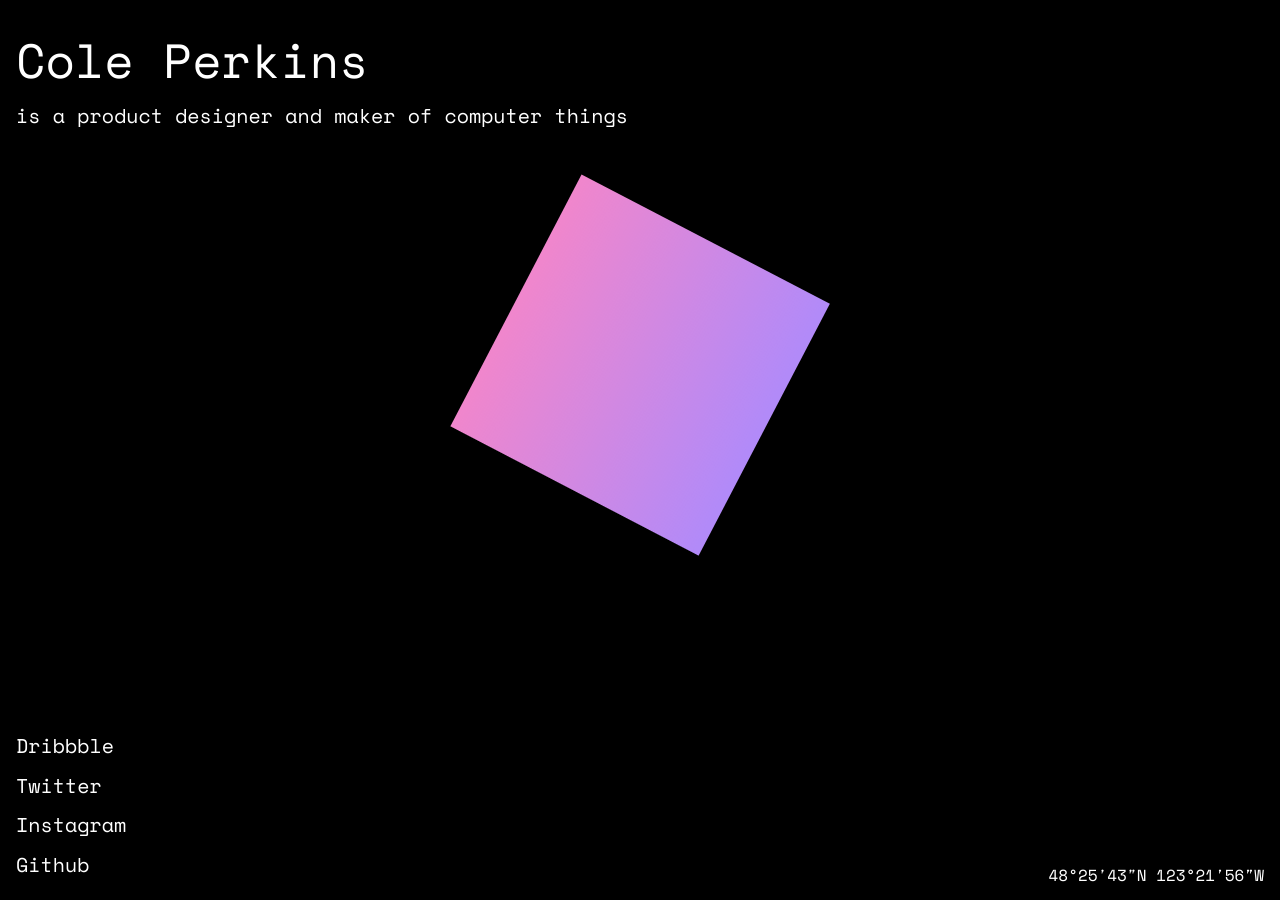
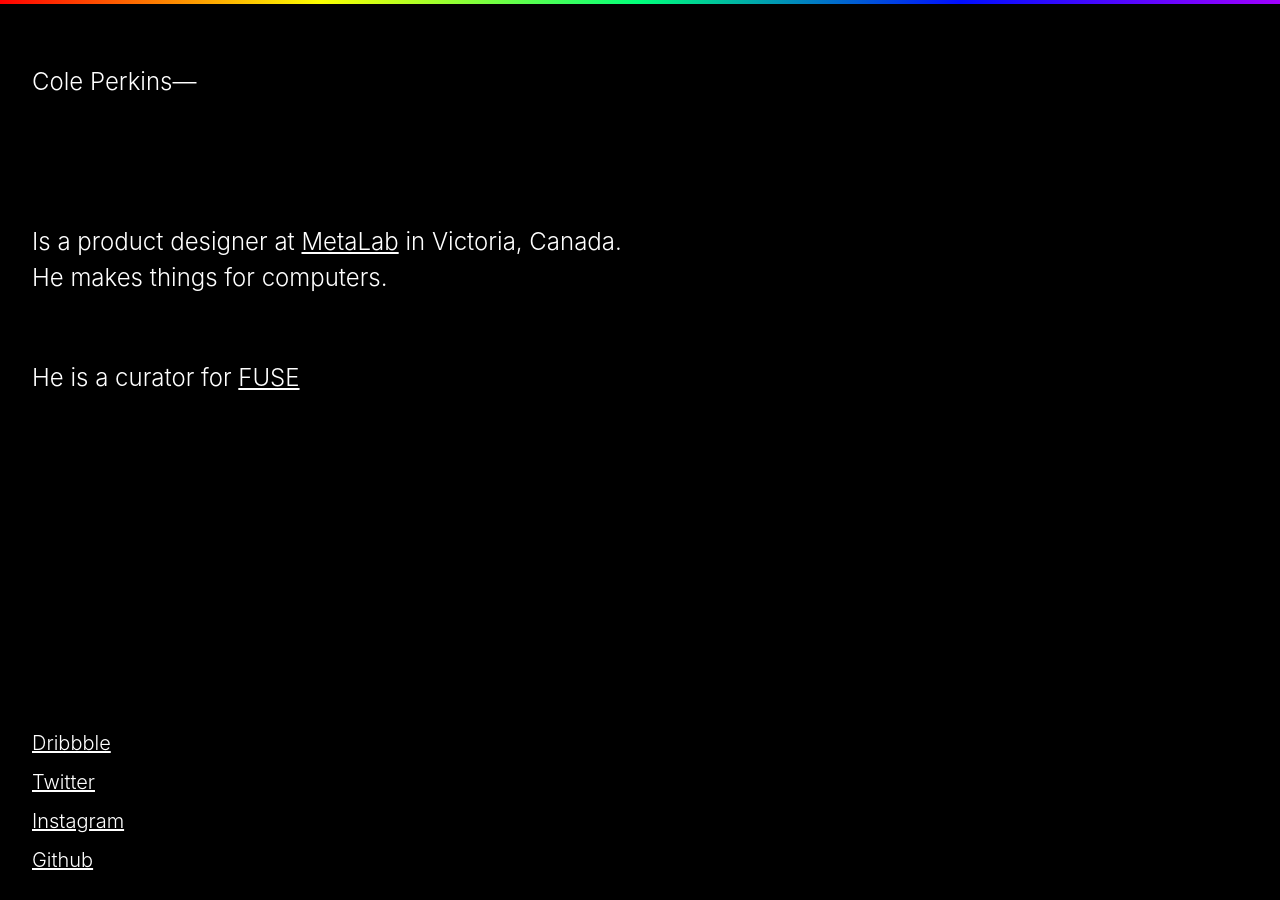
Before and after one commit to colesperks/colesperks.github.io, a Jekyll site: the page built from index.html, in a window 1280 px wide. Built offline with Jekyll 4.4.1, drawn with Linux system fonts in a browser that asks for light colours; nearby versions of some CDN libraries.

Commit message:
changed site

```diff
--- a/_includes/footer.html
+++ b/_includes/footer.html
@@ -1,23 +1,23 @@
 <footer class="site-footer">
-  <div class="">
-    <ul class="list pl0">
+  <div class="mh4-l mh3">
+    <ul class="list pl0 fw3 f4">
       <li class="pv2">
-        <a href="https://dribbble.com/colesperks" target="_blank" class="f4 link dim white glitch" >Dribbble</a>
+        <a href="https://dribbble.com/colesperks" target="_blank" class="white dim" >Dribbble</a>
       </li>
       <li class="pv2">
-        <a href="https://twitter.com/colesperks" target="_blank" class="f4 link dim white glitch" >Twitter</a>
+        <a href="https://twitter.com/colesperks" target="_blank" class="white dim" >Twitter</a>
       </li>
       <li class="pv2">
-        <a href="https://www.instagram.com/colesperks/" target="_blank" class="f4 link dim white glitch" >Instagram</a>
+        <a href="https://www.instagram.com/colesperks/" target="_blank" class="dim white " >Instagram</a>
       </li>
       <li class="pv2">
-        <a href="https://github.com/colesperks" target="_blank" class="f4 link dim white glitch" >Github</a>
+        <a href="https://github.com/colesperks" target="_blank" class="dim white " >Github</a>
       </li>
     </ul>
   </div>
   <div class="relative">
-    <p class="absolute co-ords">
+    <!-- <p class="absolute co-ords">
       <span class="db di-ns glitch" data-text="44.6488° N">48°25′43″N </span> <span class="glitch" data-text=" 63.5752° W">123°21′56″W<span>
-    </p>
+    </p> -->
   </div>
 </footer>
--- a/_includes/head.html
+++ b/_includes/head.html
@@ -13,6 +13,6 @@
   <link rel="alternate" type="application/rss+xml" title="{{ site.title }}" href="{{ "/feed.xml" | prepend: site.baseurl | prepend: site.url }}">
   <link rel="shortcut icon" href="http://www.coleperkins.com/favicon.ico?v=2" />
   <link rel="shortcut icon" href="favicon.ico"/>
-
+  <script src="https://ajax.googleapis.com/ajax/libs/jquery/3.1.1/jquery.min.js"></script>
   <script src="js/app.js"></script>
 </head>
--- a/_includes/header.html
+++ b/_includes/header.html
@@ -1,25 +1,5 @@
-<!-- <header class="site-header">
+<header class="site-header ">
 
-  <div class="wrapper">
+<div id="colourSpectrum" class=""></div>
 
-    <a class="site-title" href="{{ site.baseurl }}/">{{ site.title }}</a>
-
-    <nav class="site-nav"> -->
-<!--       <a href="#" class="menu-icon">
-        <svg viewBox="0 0 18 15">
-          <path fill="#424242" d="M18,1.484c0,0.82-0.665,1.484-1.484,1.484H1.484C0.665,2.969,0,2.304,0,1.484l0,0C0,0.665,0.665,0,1.484,0 h15.031C17.335,0,18,0.665,18,1.484L18,1.484z"/>
-          <path fill="#424242" d="M18,7.516C18,8.335,17.335,9,16.516,9H1.484C0.665,9,0,8.335,0,7.516l0,0c0-0.82,0.665-1.484,1.484-1.484 h15.031C17.335,6.031,18,6.696,18,7.516L18,7.516z"/>
-          <path fill="#424242" d="M18,13.516C18,14.335,17.335,15,16.516,15H1.484C0.665,15,0,14.335,0,13.516l0,0 c0-0.82,0.665-1.484,1.484-1.484h15.031C17.335,12.031,18,12.696,18,13.516L18,13.516z"/>
-        </svg>
-      </a>
-
-      <!-- <div class="trigger">
-        {% for my_page in site.pages %}
-          {% if my_page.title %}
-          <a class="page-link" href="{{ my_page.url | prepend: site.baseurl }}">{{ my_page.title }}</a>
-          {% endif %}
-        {% endfor %}
-      </div> -->
-
-
-<!-- </header> -->
+</header>
--- a/_layouts/default.html
+++ b/_layouts/default.html
@@ -3,16 +3,13 @@
 
   {% include head.html %}
 
-  <body class="Site mh3 bg-black white">
-
+  <body class="Site bg-black white sans-serif">
     {% include header.html %}
-
     <div class="page-content Site-content">
       <div class="wrapper">
         {{ content }}
       </div>
     </div>
-
     {% include footer.html %}
 
   </body>
--- a/css/main.scss
+++ b/css/main.scss
@@ -2,13 +2,6 @@
 # Only the main Sass file needs front matter (the dashes are enough)
 ---
 @charset "utf-8";
-
-// Google Font - Space Mono
-@import url('https://fonts.googleapis.com/css?family=Space+Mono');
-//
-
-
-$main-font:'Space Mono', courier, monospace;
 
 body {
   -webkit-font-smoothing: antialiased;
@@ -30,100 +23,26 @@ body {
   right: 0;
 }
 
-h1,h2,h3,h4,h5,p,a {
-  font-family: $main-font;
-  font-weight: normal;
+a.red1:hover { color: #FF0000; }
+a.yellow1:hover { color: #FCFF00; }
+a.green1:hover { color: #00FF7B; }
+a.blue1:hover { color: #000EFF; }
+a.purple1:hover { color: #A100FF; }
+
+a {
+  cursor: pointer;
 }
 
-.mw-300 {
-  max-width: 280px;
-  margin: auto;
+#colourSpectrum {
+  // border-top: 10px solid white;
+  height: 4px;
+  background: red; /* For browsers that do not support gradients */
+  /* For Safari 5.1 to 6.0 */
+  background: -webkit-linear-gradient(left,#FF0000,#FCFF00,#00FF7B,#000EFF,#A100FF);
+  /* For Opera 11.1 to 12.0 */
+  background: -o-linear-gradient(left,#FF0000,#FCFF00,#00FF7B,#000EFF,#A100FF);
+  /* For Fx 3.6 to 15 */
+  background: -moz-linear-gradient(left,#FF0000,#FCFF00,#00FF7B,#000EFF,#A100FF);
+  /* Standard syntax */
+  background: linear-gradient(to right,#FF0000,#FCFF00,#00FF7B,#000EFF,#A100FF);
 }
-
-/*****************
-Animation
-*****************/
-.square {
-  -webkit-animation: rotation 60s infinite linear;
-  -moz-animation: rotation 60s infinite linear;
-  -o-animation: rotation 60s infinite linear;
-  animation: rotation 60s infinite linear;
-  transform-origin: 50% 50%;
-  -webkit-transform-origin: 50% 50%;
-  -moz-transform-origin: 50% 50%;
-  background-image: linear-gradient(-90deg, #B28AF8 2%, #F086CC 100%);
-
-    &:hover {
-      -webkit-animation: rotation 0.3s infinite linear;
-      -moz-animation: rotation 0.3s infinite linear;
-      -o-animation: rotation 0.3s infinite linear;
-      animation: rotation 0.3s infinite linear;
-
-    }
-}
-
-@-webkit-keyframes rotation {
-    from {-webkit-transform: rotate(0deg);}
-    to   {-webkit-transform: rotate(359deg);}
-}
-@-moz-keyframes rotation {
-    from {-moz-transform: rotate(0deg);}
-    to   {-moz-transform: rotate(359deg);}
-}
-@-o-keyframes rotation {
-    from {-o-transform: rotate(0deg);}
-    to   {-o-transform: rotate(359deg);}
-}
-@keyframes rotation {
-    from {transform: rotate(0deg);}
-    to   {transform: rotate(359deg);}
-}
-
-
-// Glitch Animation
-
-.glitch{
-  color:white;
-  position:relative;
-}
-@keyframes noise-anim{
-  $steps:20;
-  @for $i from 0 through $steps{
-    #{percentage($i*(1/$steps))}{
-      clip:rect(random(100)+px,9999px,random(100)+px,0);
-    }
-  }
-}
-.glitch:after{
-  content:attr(data-text);
-  position:absolute;
-  left:3px;
-  text-shadow:-1px 0 red;
-  top:0;
-  color:white;
-  background:black;
-  overflow:hidden;
-  clip:rect(0,900px,0,0);
-  animation:noise-anim 2s infinite linear alternate-reverse;
-}
-
-@keyframes noise-anim-2{
-  $steps:20;
-  @for $i from 0 through $steps{
-    #{percentage($i*(1/$steps))}{
-      clip:rect(random(100)+px,9999px,random(100)+px,0);
-    }
-  }
-}
-.glitch:before{
-  content:attr(data-text);
-  position:absolute;
-  left:-3px;
-  text-shadow:1px 0 blue;
-  top:0;
-  color:white;
-  background:black;
-  overflow:hidden;
-  clip:rect(0,900px,0,0);
-  animation:noise-anim-2 4s infinite linear alternate-reverse;
-}
--- a/index.html
+++ b/index.html
@@ -1,23 +1,19 @@
 ---
 layout: default
 ---
-
-<h1 class="f2 f1-l mb3">Cole Perkins</h1>
-<h2   class="f4 ">is a product designer and maker of <span data-text="internet" class="glitch">computer</span> things</h2>
-
-<div class="mh5 mh7-l mt5 pt4-l">
-  <div class="tc mw-300 w-100 square">
-    <?xml version="1.0" encoding="UTF-8"?>
-    <svg width="100%" height="100%" viewBox="0 0 300 300" version="1.1" xmlns="http://www.w3.org/2000/svg" xmlns:xlink="http://www.w3.org/1999/xlink">
-    <!-- Generator: Sketch 41.2 (35397) - http://www.bohemiancoding.com/sketch -->
-    <defs></defs>
-    <g id="Page-1" stroke="none" stroke-width="1" fill="none" fill-rule="evenodd">
-        <rect id="Rectangle" fill="none" x="0" y="0" width="300" height="300"></rect>
-    </g>
-</svg>
+<div class="mh4-l mh3">
+  <div class="mt5">
+    <h1 class="f3 fw3 ma0">Cole Perkins—</h1>
+  </div>
+  <div class="mt6">
+    <h2 class="f3 fw3 mb0 lh-copy mw7-l ">
+      Is a product designer at <a href="http://metalab.co/" target="_blank" class="f3 white dim">MetaLab</a> in Victoria, Canada. <span class="db-l di">He makes things for computers.</span>
+    </h2>
+    <h2 class="f3 fw3 mt5 lh-copy mw7 ">
+      He is a curator for <a href="http://fuse.blog/" target="_blank" class="f3 white dim">FUSE</a></span>
+    </h2>
   </div>
 </div>
-
 
 <!-- scripts -->
 <script src="js/app.js"></script>
--- /dev/null
+++ b/js/app.js
@@ -0,0 +1,19 @@
+$(document).ready(function()
+{
+    $("a").hover(function(e)
+    {
+        var randomClass = getRandomClass();
+        $(e.target).attr("class", randomClass + "  white");
+    });
+});
+
+function getRandomClass()
+{
+    //Store available css classes
+    var classes = new Array("red1", "yellow1", "green1", "blue1", "purple1");
+
+    //Give a random number from 0 to 5
+    var randomNumber = Math.floor(Math.random()*5);
+
+    return classes[randomNumber];
+}
```
Also changed, not shown: favicon.ico.
